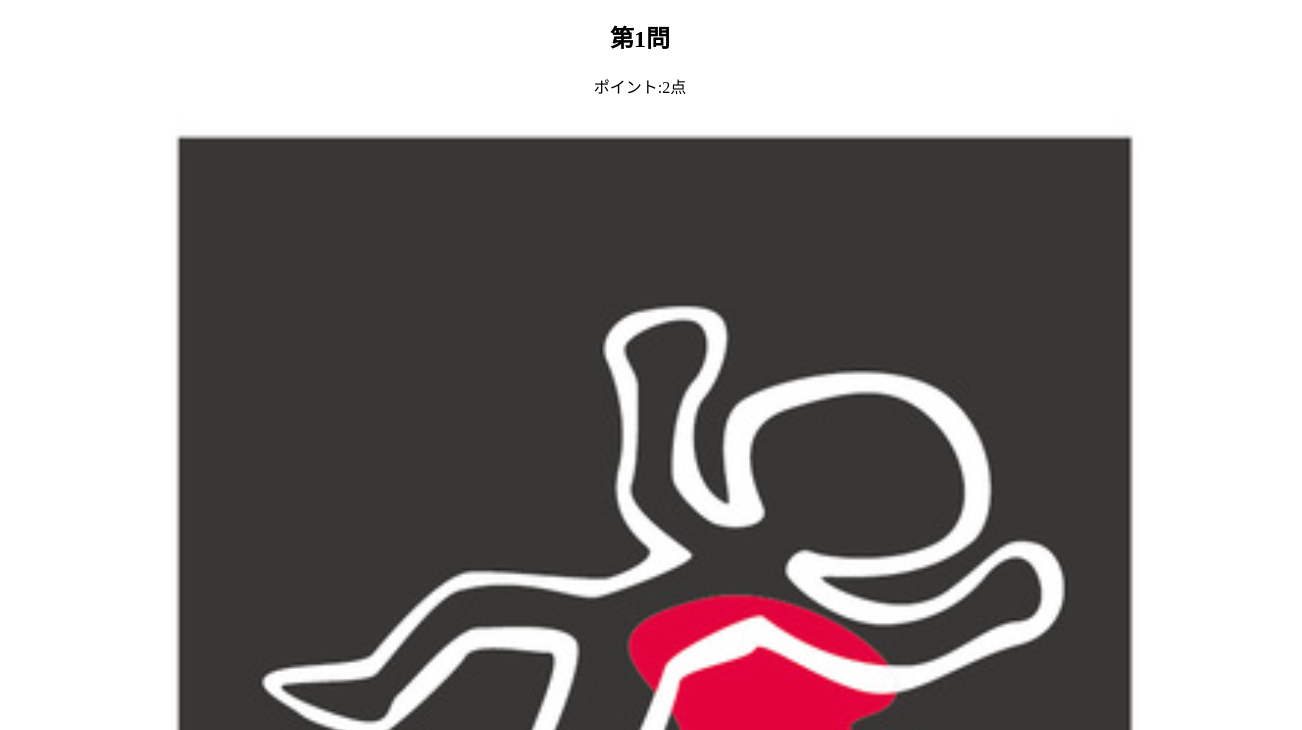
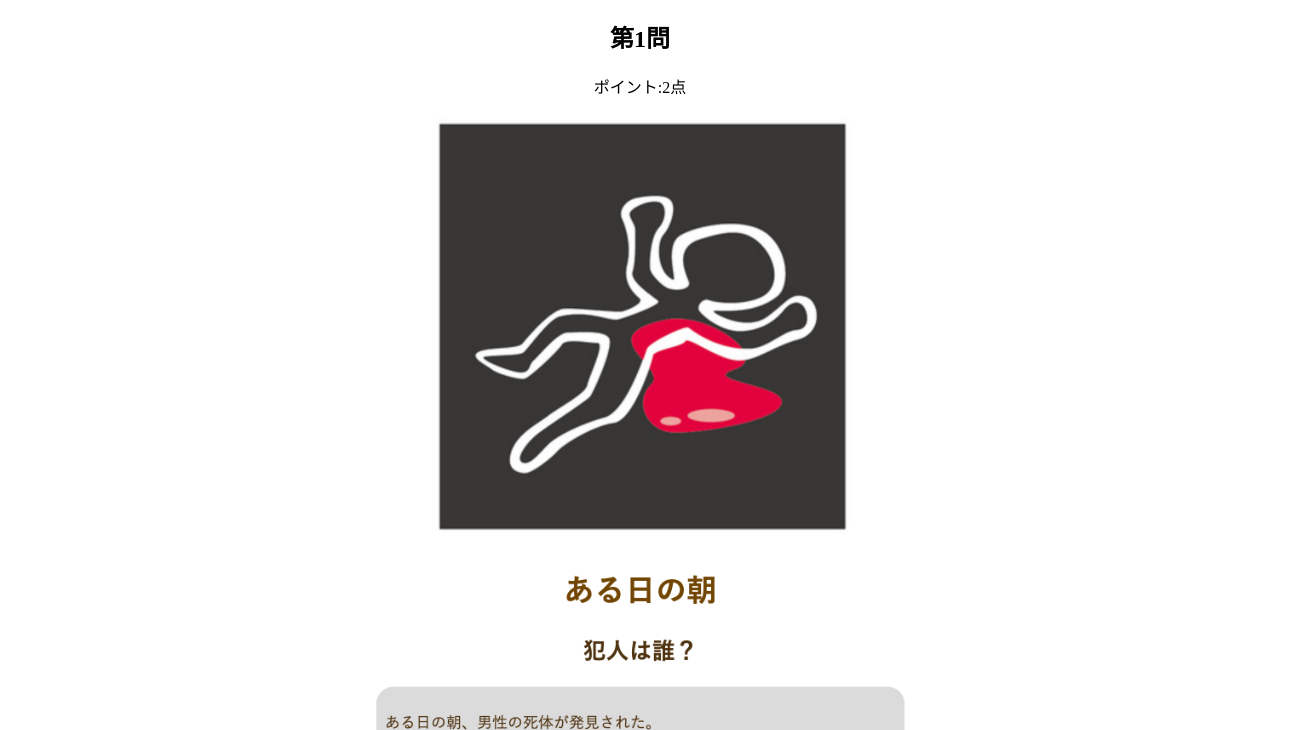
Before and after one commit to S778153/quizhyouzyun, a plain HTML site: page index.html in a window 1280 px wide. Shown: the part 70-800 px from the top of the page, 1302 px wide, since content can reach past the window. Drawn offline with Linux system fonts and the light colour scheme.

Commit message:
Update quiz.css

```diff
--- a/quiz.css
+++ b/quiz.css
@@ -1,7 +1,7 @@
 .quizzes-container {
   text-align: center;
 }
-.img0 {
+img {
   max-width: 75%;
   height: 750px;
 }
```
